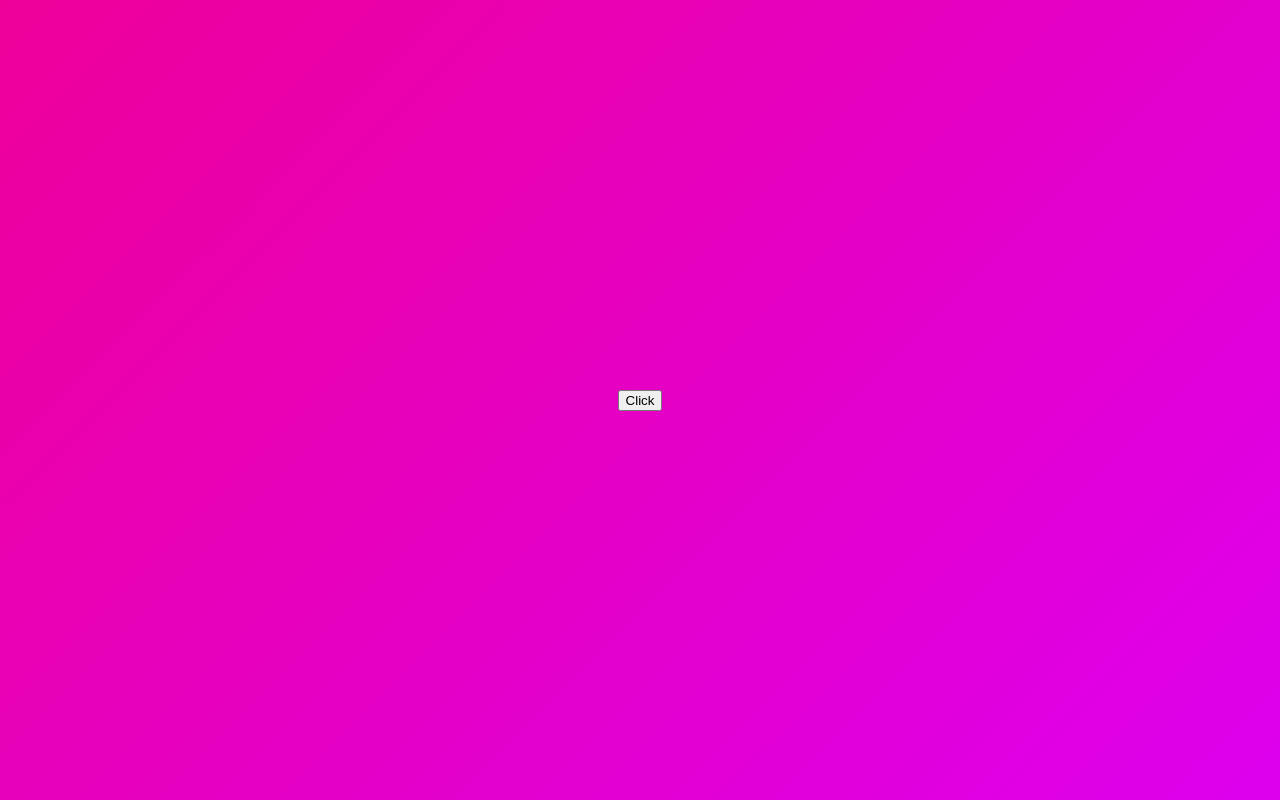
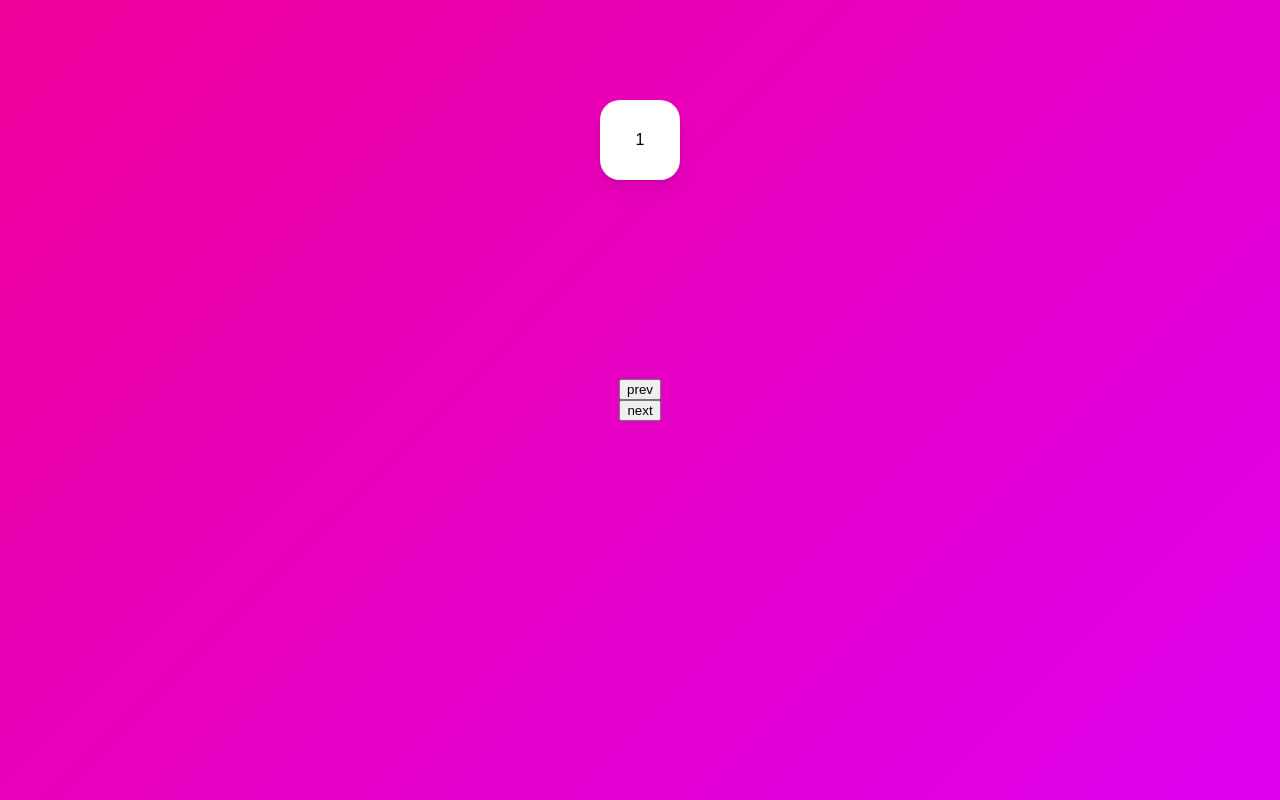
Before and after one commit to sso-hyeon/react-motion, a React (Create React App) app: page / in a window 1280 px wide. Built offline with nearby package versions, Linux system fonts and the light colour scheme.

Commit message:
slider motion

```diff
--- a/src/App.tsx
+++ b/src/App.tsx
@@ -8,51 +8,64 @@
     display: flex;
     justify-content: center;
     align-items: center;
+    flex-direction: column;
     background: linear-gradient(135deg, rgb(238, 0, 153), rgb(221, 0, 238));
 `;
 const Box = styled(motion.div)`
-    width: 400px;
-    height: 200px;
+    width: 80px;
+    height: 80px;
     background-color: rgba(255, 255, 255, 1);
-    border-radius: 40px;
+    border-radius: 20px;
     position: absolute;
     top: 100px;
+    display: flex;
+    justify-content: center;
+    align-items: center;
     box-shadow: 0 2px 3px rgba(0, 0, 0, 0.1), 0 10px 20px rgba(0, 0, 0, 0.06);
 `;
 
-const boxVariants = {
-    initial: {
+const box = {
+    entry: (back: boolean) => ({
+        x: back ? -500 : 500,
         opacity: 0,
         scale: 0
-    },
-    visible: {
-        opacity: 1,
-        scale: 1,
-        rotateZ: 360
-    },
-    leaving: {
+    }),
+    center: { x: 0, opacity: 1, scale: 1, transition: { duration: 0.2 } },
+    exit: (back: boolean) => ({
+        x: back ? 500 : -500,
         opacity: 0,
         scale: 0,
-        y: 50
-    }
+        transition: { duration: 0.3 }
+    })
 };
 
 function App() {
-    const [showing, setShowing] = useState(false);
-    const toggleShowing = () => setShowing(prev => !prev);
+    const [visible, setVisible] = useState(1);
+    const [back, setBack] = useState(false);
+    const nextPlease = () => {
+        setBack(false);
+        setVisible(prev => (prev === 10 ? 10 : prev + 1));
+    };
+    const prevPlease = () => {
+        setBack(true);
+        setVisible(prev => (prev === 1 ? 1 : prev - 1));
+    };
     return (
         <Wrapper>
-            <button onClick={toggleShowing}>Click</button>
-            <AnimatePresence>
-                {showing ? (
-                    <Box
-                        variants={boxVariants}
-                        initial="initial"
-                        animate="visible"
-                        exit="leaving"
-                    />
-                ) : null}
+            <AnimatePresence custom={back}>
+                <Box
+                    custom={back}
+                    variants={box}
+                    initial="entry"
+                    animate="center"
+                    exit="exit"
+                    key={visible}
+                >
+                    {visible}
+                </Box>
             </AnimatePresence>
+            <button onClick={prevPlease}>prev</button>
+            <button onClick={nextPlease}>next</button>
         </Wrapper>
     );
 }
```
